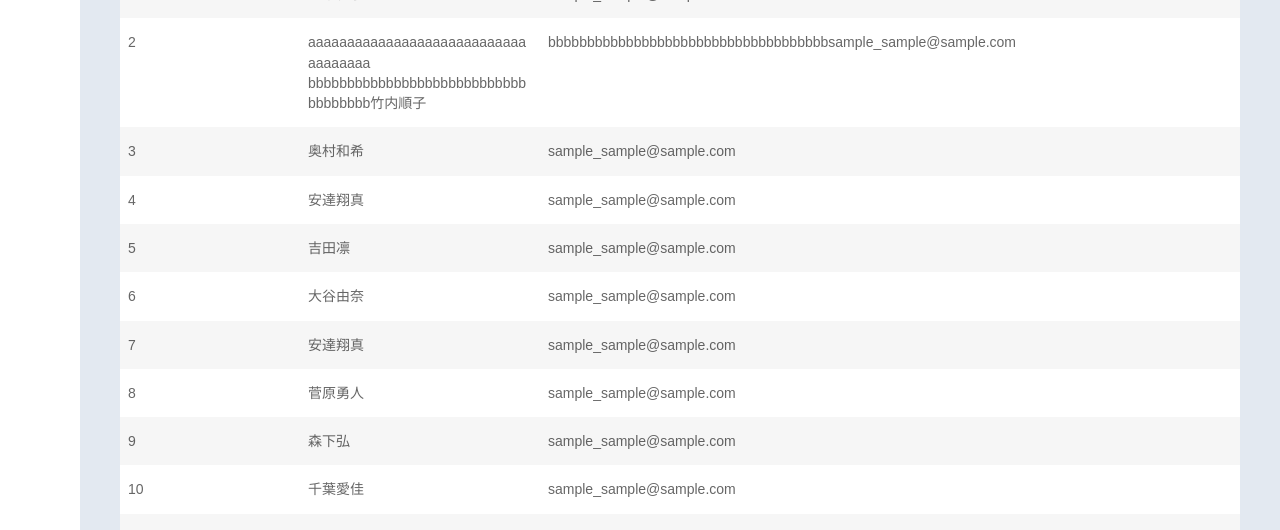
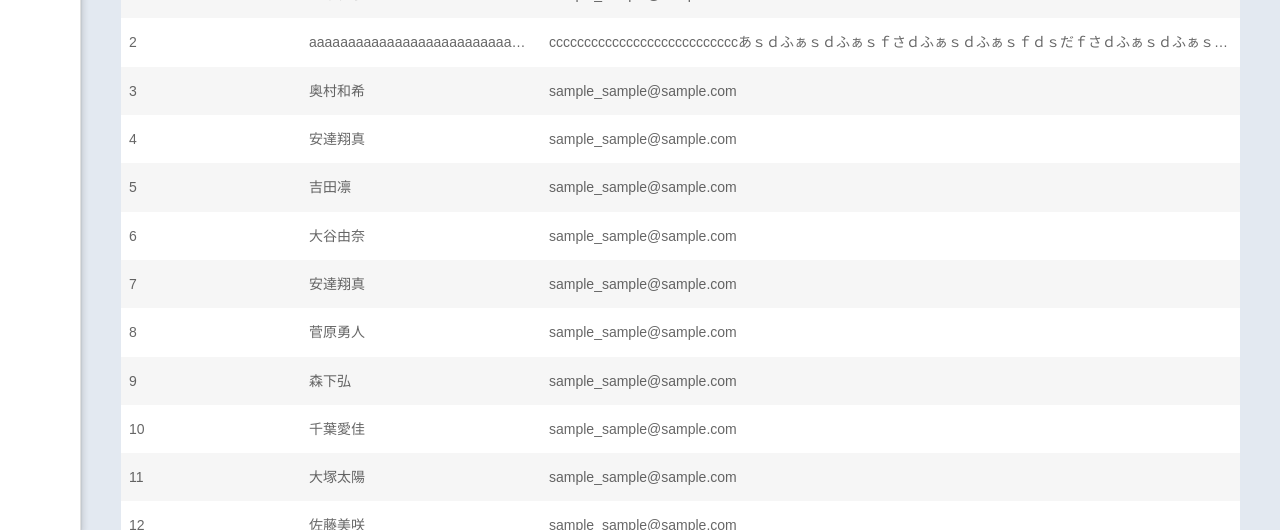
Before and after one commit to yjMiyoshi/management_page, a plain HTML site: page index.html in a window 1280 px wide. Shown: the part 270-800 px from the top of the page. Drawn offline with nearby package versions, Linux system fonts and the light colour scheme.

Commit message:
pc版sidesheet の修正

```diff
--- a/css/styles.css
+++ b/css/styles.css
@@ -3,6 +3,7 @@
 * {
   /* padding と border を幅と高さに含める */
   box-sizing: border-box;
+  font-family: 'Noto Sans JP', sans-serif;
 }
 
 html {
@@ -29,7 +30,7 @@ h1 {
 .main {
   max-height: 100%;
   height: 100%;
-  overflow-y: scroll;
+  /* overflow-y: scroll; */
 }
 
 .contents {
@@ -52,13 +53,38 @@ h1 {
   border-radius: 16px 16px 0 0;
   position: absolute;
   transition: all 0.5s ease-in-out;
-  overflow-y: scroll;
   box-shadow: 0 2px 6px 2px rgba(0, 0, 0, 0.15), 0 1px 2px 0 rgba(0, 0, 0, 0.30);
 }
 
 .content-modal-wrap {
   /* 上部(98px) + 下部(48px) の合計値 */
-  padding: 24px 16px 146px 16px;
+  /* padding: 24px 16px 146px 16px; */
+  padding: 0;
+  display: flex;
+  flex-direction: column;
+}
+
+.content-modal-top {
+  height: 74px;
+  width: 100%;
+  padding: 24px 16px;
+}
+
+.content-modal-middle {
+  flex-grow: 1;
+  padding: 24px 16px;
+  overflow-y: scroll;
+  height: 100%;
+}
+
+.content-modal-middle-forms {
+}
+
+.content-modal-bottom {
+  /* height: 82px; */
+  width: 100%;
+  padding: 16px 16px;
+  border-top: 1px solid rgba(0, 0, 0, 0.12);
 }
 
 /* コンテンツアイコンクリック時、モーダルを表示させる */
@@ -282,8 +308,12 @@ button {
   color: rgba(0, 0, 0, 0.60);
   align-items: center;
   font-weight: 400;
-  word-break: break-word;
-  line-height: 20.27px;
+  /* line-height 14px に対し、20.27 は 1.45倍 */
+  line-height: 1.45;
+  /* 要素より長い文字列を省略する */
+  white-space: nowrap;
+  text-overflow: ellipsis;
+  overflow: hidden;
 }
 
 .id {
@@ -328,6 +358,7 @@ button {
 
 .modal-footer {
   display: none;
+  justify-content: space-between;
 }
 
 .header-second-contents {
@@ -415,21 +446,45 @@ button {
   }
 
   .content-modal {
-    width: 320px;
-    top: 0;
-    left: -100%;
-    /* padding-bottom: 0; */
+    height: 100%;
+    position: static;
+    /* width: 320px; */
+    width: 0px;
     border-radius: 0;
-    transition: all 0.7s ease-out;
-    overflow-y: scroll;
+    transition: all 0.7s ease-in-out;
+    /* overflow-y: scroll; */
+    overflow-x: hidden;
     border-left: 1px solid rgba(0, 0, 0, 0.12);
     z-index: 5;
+
+    /* min-width: 320px; */
+    min-width: 0px;
+    /* max-width: 320px; */
+    /* max-width: 0px; */
+  }
+
+  form {
+    height: 100%;
   }
 
   /* コンテンツアイコンクリック時、モーダルを表示させる */
   #open:checked+.content-modal {
-    top: 0;
-    left: 80px;
+    width: 320px;
+    min-width: 320px;
+    /* max-width: 320px; */
+  }
+
+  .content-modal-wrap {
+    height: 100%;
+    left: -320px;
+    width: 320px;
+    min-width: 320px;
+    max-width: 320px;
+    transition: all 0.7s ease-in-out;
+  }
+
+  #open:checked+.content-modal-wrap {
+    left: 0;
   }
 
   .content-modal-header>label,
@@ -514,11 +569,8 @@ button {
   }
 
   .modal-footer {
-    padding: 16px;
-    border-top: 1px solid rgba(0, 0, 0, 0.12);
     display: flex;
-    bottom: 16px;
-    margin-top: auto;
+
   }
 
   /* レコード部のcss */
--- a/index.html
+++ b/index.html
@@ -22,11 +22,33 @@
 
 <body>
   <div class="main">
+
+    <nav class="navigation">
+      <div class="navigation-button home cursor-pointer">
+        <div class="pc-home">
+          <span class="material-icons-outlined">home</span>
+        </div>
+        <div class="sp-home">
+          <span class="material-symbols-rounded">house</span>
+        </div>
+        <div class="home-word">ホーム</div>
+      </div>
+      <label class="navigation-button content cursor-pointer" for="open">
+        <span class="material-icons-outlined">recent_actors</span>
+        <div class="content-word selected-word">コンテンツ</div>
+      </label>
+      <div class="navigation-button menu cursor-pointer">
+        <span class="material-icons-round">menu</span>
+      </div>
+    </nav>
+
     <input type="checkbox" id="open" hidden>
 
     <div class="content-modal">
       <form action="#" method="post">
         <div class="content-modal-wrap">
+
+          <div class="content-modal-top">
             <div class="content-modal-header">
               <label for="open">
                 <span class="material-icons-round cursor-pointer">close</span>
@@ -34,6 +56,10 @@
               <div class="add-content">コンテンツ追加</div>
               <button type="submit" class="register cursor-pointer">登録</button>
             </div>
+          </div>
+
+          <div class="content-modal-middle">
+            <div class="content-modal-middle-forms">
               <div class="content-name">
                 <div class="content-title">氏名</div>
                 <input type="text" pattern=".{5}">
@@ -65,6 +91,9 @@
                 </div>
               </div>
             </div>
+          </div>
+
+          <div class="content-modal-bottom">
             <div class="modal-footer">
               <button class="reset">
                 <span class="reset-word">リセット</span>
@@ -73,27 +102,12 @@
                 <span class="register-word">登録</span>
               </button>
             </div>
+          </div>
+
+        </div>
       </form>
     </div>
 
-    <nav class="navigation">
-      <div class="navigation-button home cursor-pointer">
-        <div class="pc-home">
-          <span class="material-icons-outlined">home</span>
-        </div>
-        <div class="sp-home">
-          <span class="material-symbols-rounded">house</span>
-        </div>
-        <div class="home-word">ホーム</div>
-      </div>
-      <label class="navigation-button content cursor-pointer" for="open">
-        <span class="material-icons-outlined">recent_actors</span>
-        <div class="content-word selected-word">コンテンツ</div>
-      </label>
-      <div class="navigation-button menu cursor-pointer">
-        <span class="material-icons-round">menu</span>
-      </div>
-    </nav>
 
     <div class="contents">
       <div class="header-top-contents">
@@ -134,9 +148,11 @@
               <div class="id">1</div>
             </div>
             <div class="data">
-              <div class="name">aaaaaaaaaaaaaaaaaaaaaaaaaaaaaaaaaaaa bbbbbbbbbbbbbbbbbbbbbbbbbbbbbbbbbbbb竹内順子</div>
+              <div class="name">
+                aaaaaaaaaaaaaaaaaaaaaaaaaaaaaaaaaaaabbbbbbbbbbbbbbbbbbbbbbbbbbbbbbbbbbbb竹内順子
+              </div>
               <!-- <div class="name">竹内順子</div> -->
-              <div class="email">bbbbbbbbbbbbbbbbbbbbbbbbbbbbbbbbbbbbsample_sample@sample.com</div>
+              <div class="email">cccccccccccccccccccccccccccあｓｄふぁｓｄふぁｓｆさｄふぁｓｄふぁｓｆｄｓだｆさｄふぁｓｄふぁｓｄふぁｓｄｆsample_sample@sample.com</div>
               <div class="id">2</div>
             </div>
             <div class="data">
```
Lines whose indentation alone changed are shown as unchanged.
